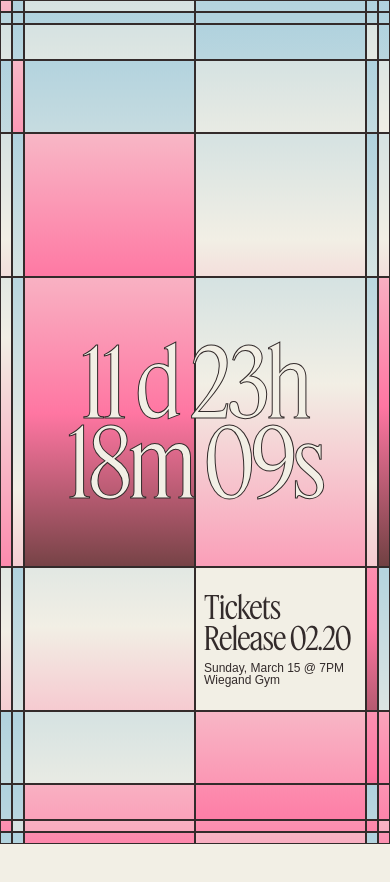
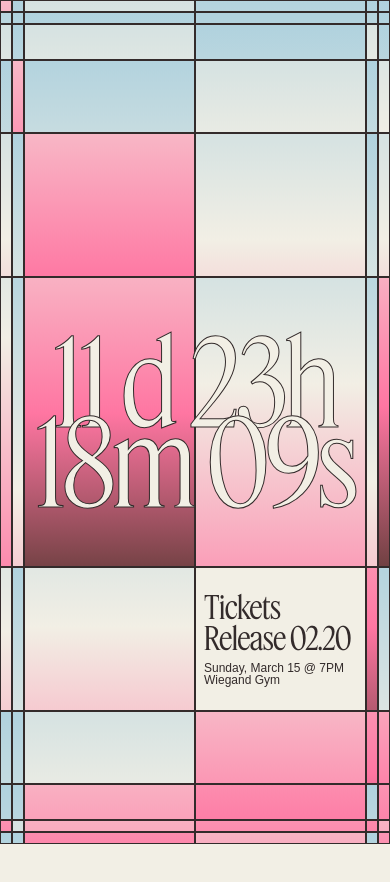
Before and after one commit to lunar-gala/2026-fable, a Next.js app: page / in a window 390 px wide. Shown: the top 882 px of the page. Built offline with nearby package versions, Linux system fonts and the light colour scheme; a web font is replaced by a local one.

Commit message:
changed type size of countdown on mobile again

```diff
--- a/src/app/components/Teaser/Teaser.css
+++ b/src/app/components/Teaser/Teaser.css
@@ -55,7 +55,7 @@
 
   /* type size */
     .countdown{
-        font-size:6em;
+        font-size:7.5em;
         line-height: 80px;
     }
     .fulltext-gridcell{
```
